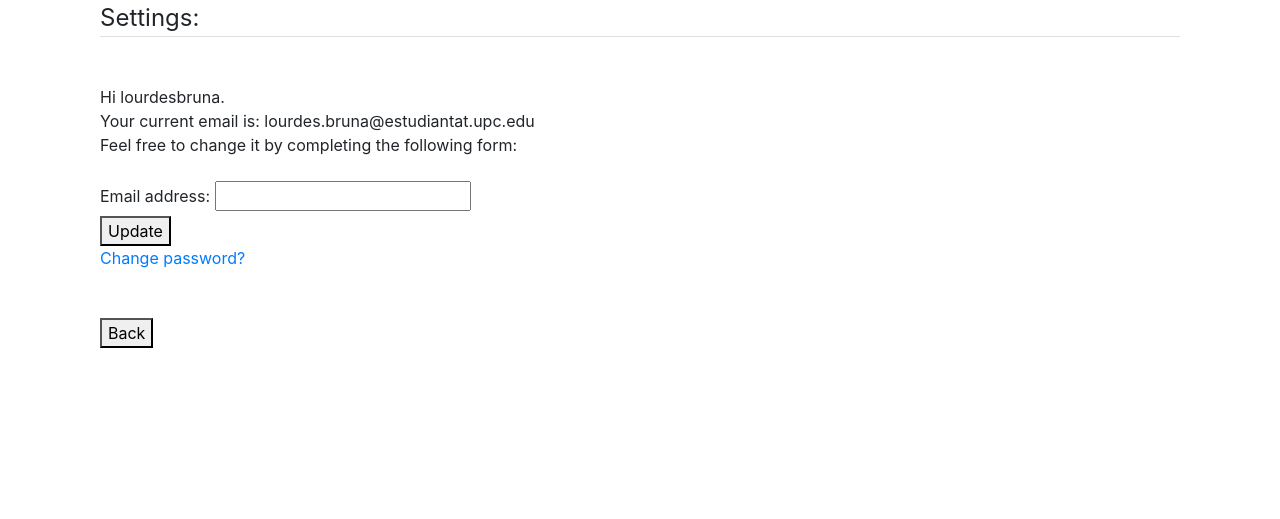
After one commit to JazZHermeS/ias-web, a Django app: page /settings in a window 1280 px wide. The commit adds this page. Shown: the top 519 px of the page. Run offline with Django 4.2, Linux system fonts and the light colour scheme; a user stored in the database is signed in; some libraries are stand-ins or nearby versions.

Commit message:
Separate profile and settings.

```diff
--- a/blog/forms.py
+++ b/blog/forms.py
@@ -8,7 +8,7 @@ class NewUserForm(UserCreationForm):
 
 	class Meta:
 		model = User
-		fields = ("username", "email", "password1", "password2")
+		fields = ["username", "email", "password1", "password2"]
 
 	def save(self, commit=True):
 		user = super(NewUserForm, self).save(commit=False)
@@ -21,3 +21,8 @@ class UserUpdateForm(forms.ModelForm):
 	class Meta:
 		model=User
 		fields=['email']
+
+class UserLoginForm(forms.ModelForm):
+	class Meta:
+		model = User
+		fields = ["username", "password"]
--- /dev/null
+++ b/blog/templates/blog/settings.html
@@ -0,0 +1,31 @@
+{% extends './base.html' %}
+
+{% block title %}Profile{% endblock %}
+
+{% block content %}
+<div class="content-section col-lg-12 col-md-12 col-sm-12 tutorial-style" style="min-height:65vh;">
+    <legend class="border-bottom mb-4">Settings:</legend>
+    <br>
+
+    Hi {{user.username}}.
+    <br>
+    Your current email is: {{user.email}}
+    <br>
+    Feel free to change it by completing the following form:
+    <br> <br>
+    <form method='POST' enctype="multipart/form-data">
+        {%csrf_token%}
+        {{form}}
+        <br>
+        <button type='submit'>Update</button>
+        <br>
+        <a href="/password_change">Change password?</a>
+
+        <br><br><br>
+        <a href="/">
+            <button>Back</button>
+        </a>
+
+    </form>
+</div>
+{% endblock content %}
--- a/blog/urls.py
+++ b/blog/urls.py
@@ -6,11 +6,12 @@ from django.views.generic import RedirectView
 urlpatterns = [
 	path('admin/', admin.site.urls),
 	path("", views.home, name="home"),
-	path("<int:id>", views.profile, name="profile"),
+	path("login/", views.log_in, name="login"),
 	path("register/", views.register_request, name="register"),
 	path("", include("django.contrib.auth.urls")),
 	path("my_stories", views.my_stories, name="my_stories"),
 	path("new_story", views.new_story, name="new_story"),
-	path("profile/<username>", views.profile, name="profile"),
+	path("profile/<str:userstring>", views.profile, name="profile"),
+	path("settings", views.settings, name="settings"),
 	path("password_change", views.password_change, name="password_change"),
 ]
--- a/blog/views.py
+++ b/blog/views.py
@@ -2,7 +2,7 @@ from django.shortcuts import render, redirect
 from django.http import HttpResponse
 from django.template import loader
 from django.views.generic import RedirectView
-from .forms import NewUserForm, UserUpdateForm
+from .forms import NewUserForm, UserUpdateForm, UserLoginForm
 #from .models import ToDoList, Item
 from .models import story
 from django.views.decorators.csrf import csrf_exempt
@@ -12,9 +12,15 @@ from django.contrib.auth import authenticate, login, logout, get_user_model, upd
 from django.contrib.auth.decorators import login_required
 from django.contrib.auth.models import User
 from django.contrib.auth.forms import PasswordChangeForm
+import pyotp
 
 @login_required (login_url="/login/")
-def profile(request, username):
+def profile(request, userstring):
+	uid = User.objects.get(username=userstring) # TODO read permissions
+	return render(request, "blog/profile.html",{"user": uid, "current_user": request.user})
+
+@login_required (login_url="/login/")
+def settings(request):
 	if request.method == "POST":
 		form = UserUpdateForm(request.POST, instance=request.user)
 		if form.is_valid():
@@ -25,7 +31,7 @@ def profile(request, username):
 	else:
 		form = UserUpdateForm()
 		messages.error(request, "Profile NOT updated. Invalid information.")
-	return render(request, "blog/profile.html",{"form": form, "user":request.user})
+	return render(request, "blog/settings.html",{"form": form, "user": request.user})
 
 def log_in(request):
 	if request.method == "POST":
@@ -39,7 +45,9 @@ def log_in(request):
 			messages.success(request, ("There was an error loging in, try again"))
 			return redirect('/login')
 	else:
-		return render(request, 'register/login.html', {})
+		form = UserLoginForm()
+		qr = pyotp.totp.TOTP('JBSWY3DPEHPK3PXP').provisioning_uri(name='alice@google.com', issuer_name='Secure App')
+		return render(request, 'registration/login.html', {"form": form, "qr": qr})
 
 
 @login_required (login_url="/login/")
@@ -79,7 +87,7 @@ def register_request(request):
 	else:
 		form = NewUserForm()
 		messages.error(request, "Unsuccessful registration. Invalid information.")
-	return render(request, "register/register.html",{"form": form})
+	return render(request, "registration/register.html",{"form": form})
 
 
 def home(request):
```
Also changed, not shown: blog/models.py (+0 -14 lines), blog/templates/blog/profile.html (+9 -15 lines), blog/templates/registration/register.html (renamed from blog/templates/register/register.html).
